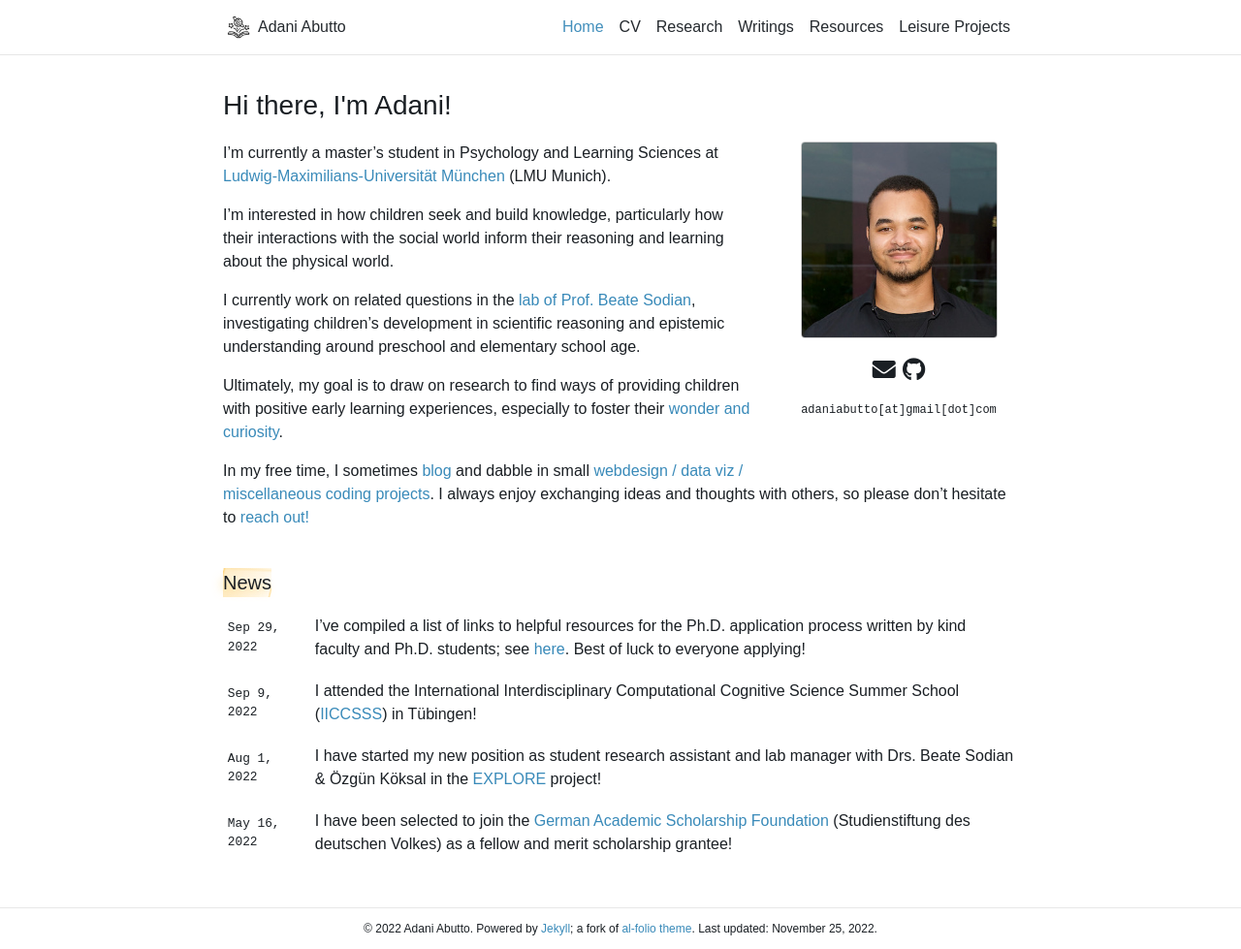
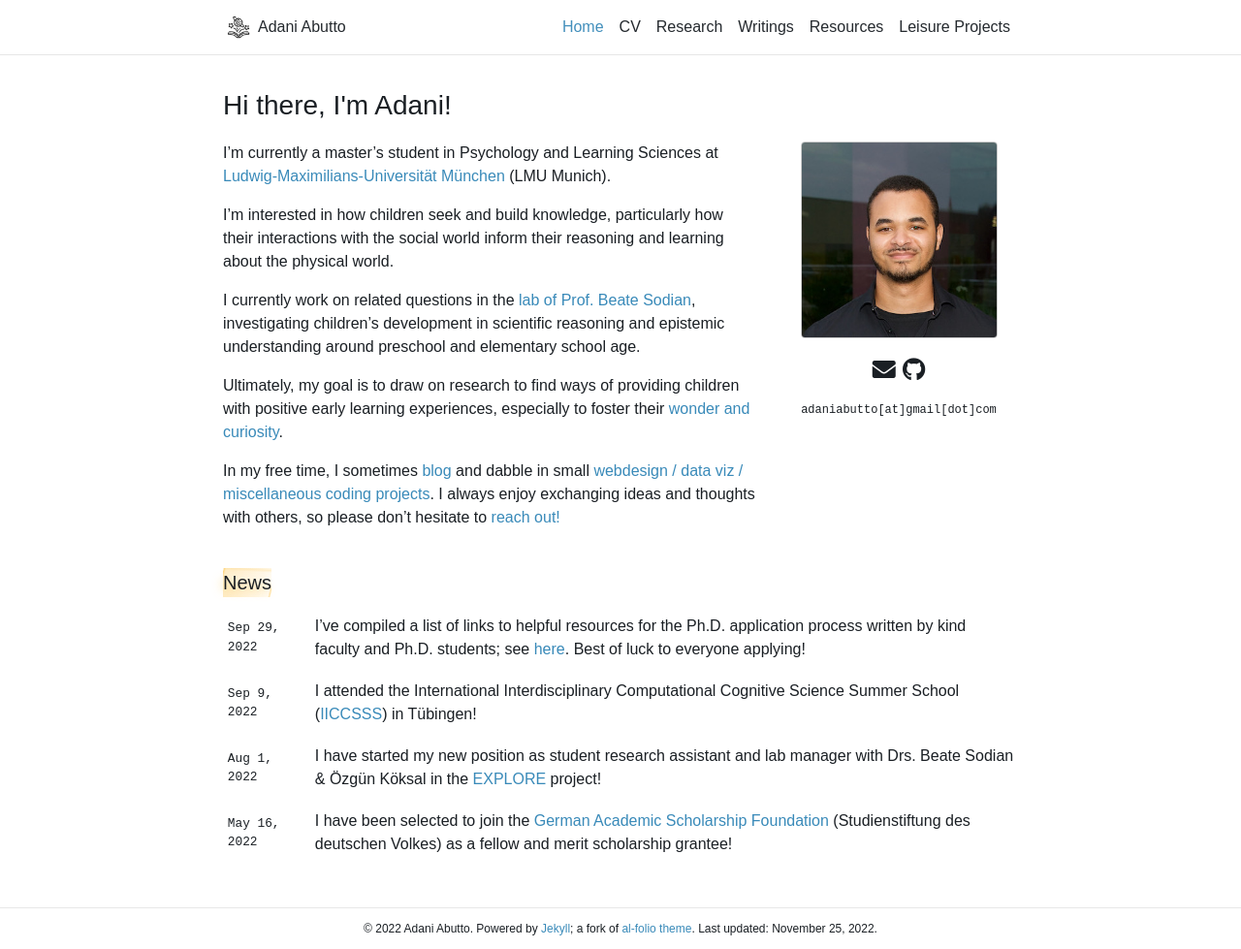
Before and after one commit to pindi-krishna/pindi-krishna.github.io, a Jekyll site: the page built from _pages/home.md, in a window 1280 px wide and 979 px high. Shown: the whole window at 97% size. Built offline with Jekyll 4.4.1, drawn with Linux system fonts in a browser that asks for light colours; full-size pictures stand in for the smaller copies a plugin makes; comment, search, counter and statistics services are not loaded; a style sheet for code colours, icons or effects is not loaded.

Commit message:
Minor layout change

```diff
--- a/_sass/_base.scss
+++ b/_sass/_base.scss
@@ -221,7 +221,7 @@
 @media (min-width: 576px) {
   .profile {
     width: 30%;
-    margin: auto auto 40px 25px;
+    margin: auto auto 75px 25px;
     .address {
       margin: auto auto 20px auto;
     }
```
